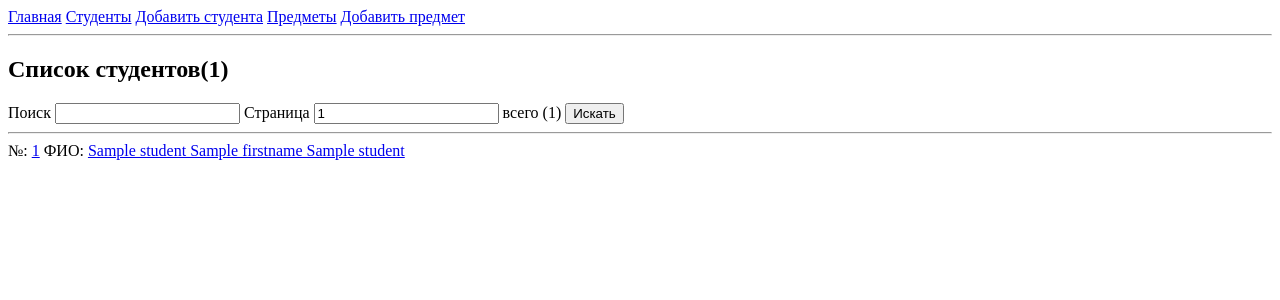
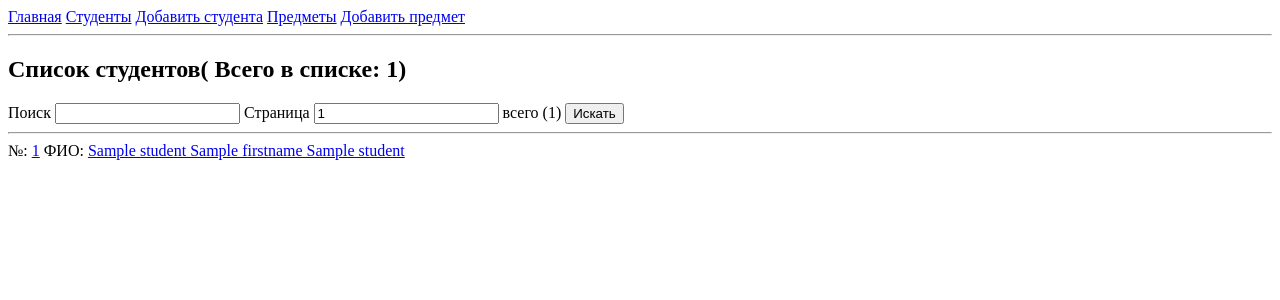
Before and after one commit to VetoS88/technodar_test, a Flask app: template students_app/src/templates/students_list.html in a window 1280 px wide. Shown: the top 300 px of the page. Run offline with Flask 2, Linux system fonts and the light colour scheme; the template is opened without the code that fills it: most values are stand-ins (such as "Sample title", 1, 10 or a date in 2020); some libraries are stand-ins or nearby versions.

Commit message:
explanatory note

```diff
--- a/students_app/src/templates/students_list.html
+++ b/students_app/src/templates/students_list.html
@@ -1,6 +1,6 @@
 {% extends "base.html" %}
 {% block content %}
-    <h2>Список студентов({{students_count}})</h2>
+    <h2>Список студентов( Всего в списке: {{students_count}})</h2>
     <form action="{{url_for('students')}}">
             <label for="search_field">Поиск</label>
 			<input id="search_field" type="text" name="search_param" value="{{ search_param }}"/>
```
Also changed, not shown: README.md.
